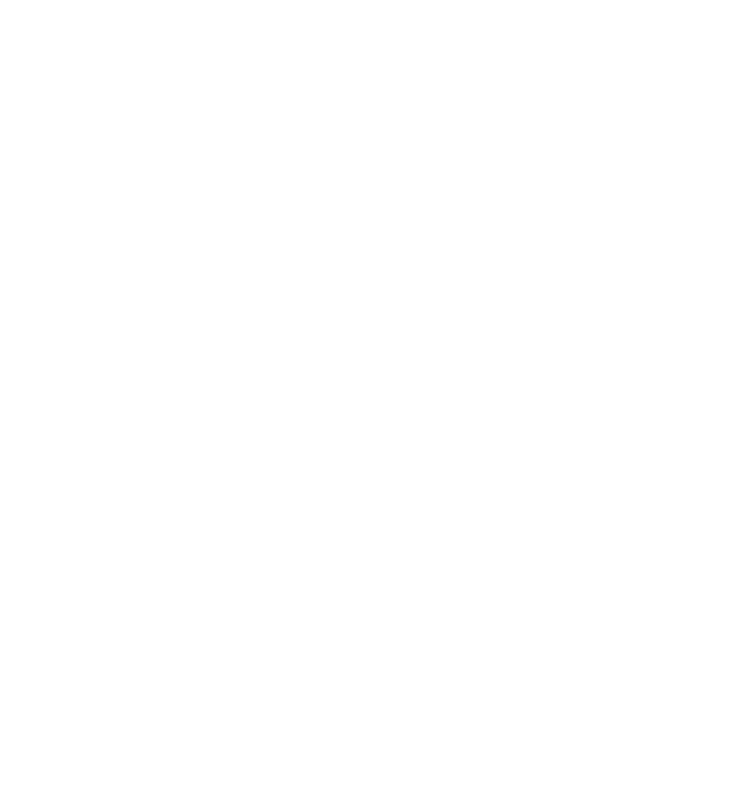
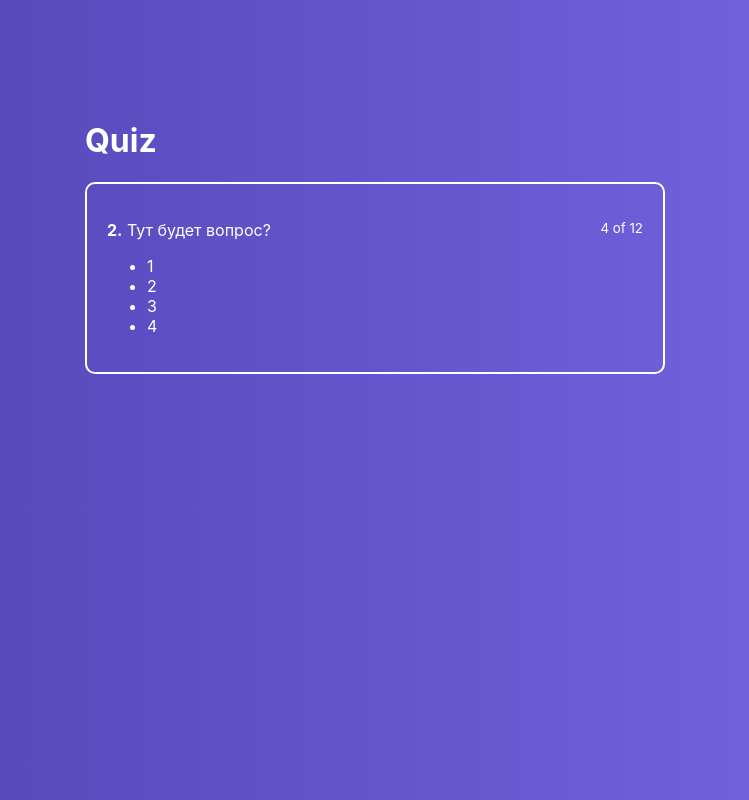
Before and after one commit to AgarkovRoman/react-quiz-app, a React app: page / in a window 1280 px wide. Shown: the whole page, without its empty margins (265-1014 px from the left). Built offline with nearby package versions, Linux system fonts and the light colour scheme.

Commit message:
add: component quiz & active quiz

```diff
--- a/src/App.js
+++ b/src/App.js
@@ -1,11 +1,13 @@
 import React, { Component } from 'react'
 import Layout from './hoc/Layout/Layout'
+import Quiz from './containers/Quiz/Quiz'
+
 
 class App extends Component {
   render() {
     return (
       <Layout>
-
+        <Quiz />
       </Layout>
     );
   }
--- /dev/null
+++ b/src/components/ActiveQuiz/ActiveQuiz.js
@@ -0,0 +1,22 @@
+import React from 'react'
+import classes from './ActiveQuiz.module.css'
+
+const ActiveQuiz = props => (
+    <div className={classes.ActiveQuiz}>
+        <p className={classes.Question}>
+            <span>
+                <strong>2.</strong>&nbsp;Тут будет вопрос?
+            </span>
+
+            <small>4 of 12</small>
+        </p>
+        <ul>
+            <li>1</li>
+            <li>2</li>
+            <li>3</li>
+            <li>4</li>
+        </ul>
+    </div>
+)
+
+export default ActiveQuiz
--- /dev/null
+++ b/src/components/ActiveQuiz/ActiveQuiz.module.css
@@ -0,0 +1,13 @@
+.ActiveQuiz {
+    padding:20px;
+    color: #fff;
+    border: 2px solid #fff;
+    border-radius: 10px;
+    margin: 0 10px;
+    box-sizing: border-box;
+}
+
+.Question {
+    display: flex;
+    justify-content: space-between;
+}
--- /dev/null
+++ b/src/containers/Quiz/Quiz.js
@@ -0,0 +1,21 @@
+import React, { Component } from 'react'
+import classes from './Quiz.module.css'
+import ActiveQuiz from '../../components/ActiveQuiz/ActiveQuiz'
+
+class Quiz extends Component {
+    state = {
+        quiz: []
+    }
+    render() {
+        return (
+            <div className={classes.Quiz}>
+                <div className={classes.QuizWrapper}>
+                    <h1>Quiz</h1>
+                    <ActiveQuiz />
+                </div>
+            </div>
+        )
+    }
+}
+
+export default Quiz
--- /dev/null
+++ b/src/containers/Quiz/Quiz.module.css
@@ -0,0 +1,17 @@
+.Quiz {
+    display: flex;
+    justify-content: center;
+    padding-top: 100px;
+    flex-grow: 1;
+    width: 100%;
+    background: linear-gradient(90deg, #5041b2 0%, #7969e6 100%);
+}
+
+.Quiz h1 {
+    color: #fff;
+    margin-left: 10px;
+}
+
+.QuizWrapper {
+    width: 600px;
+}
```
